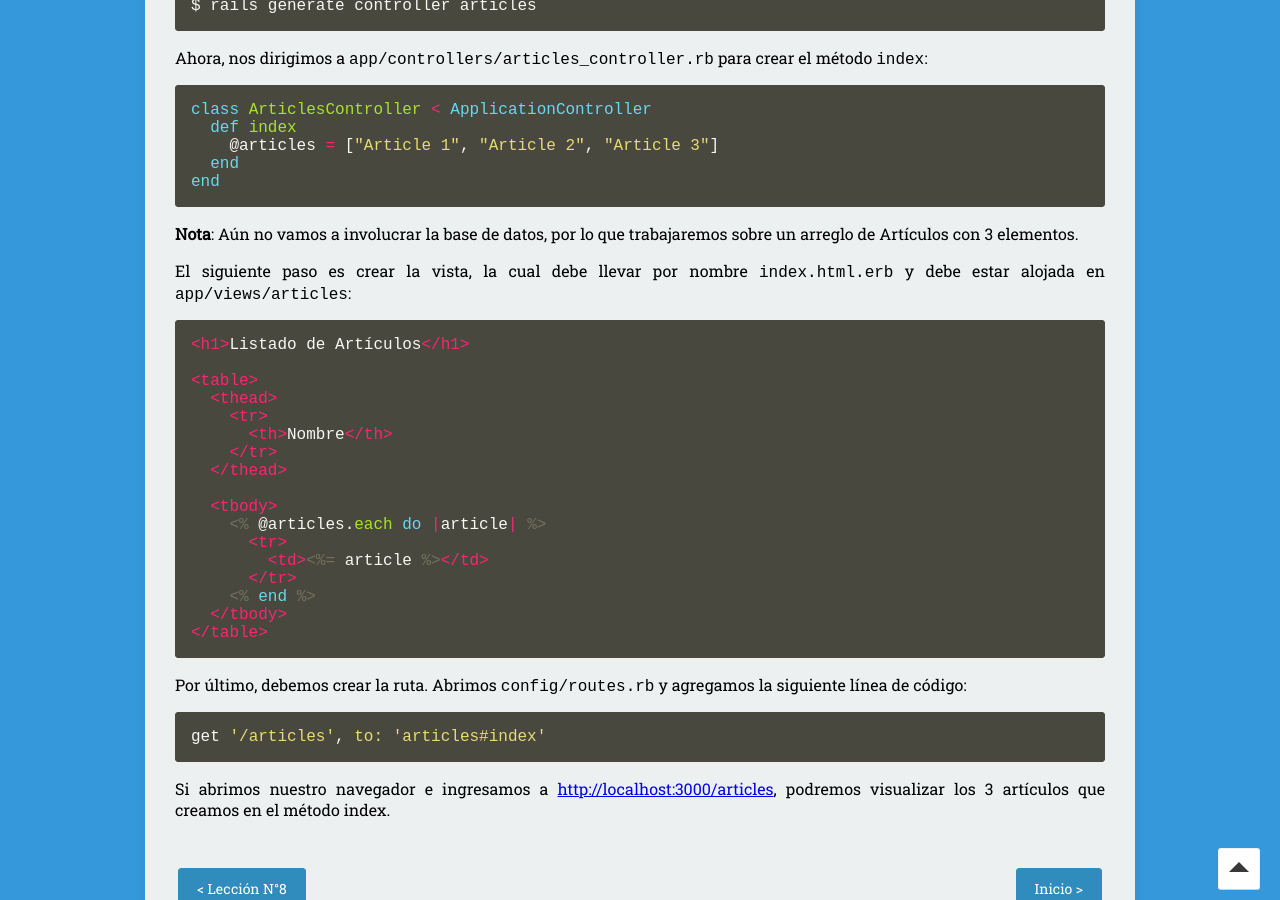
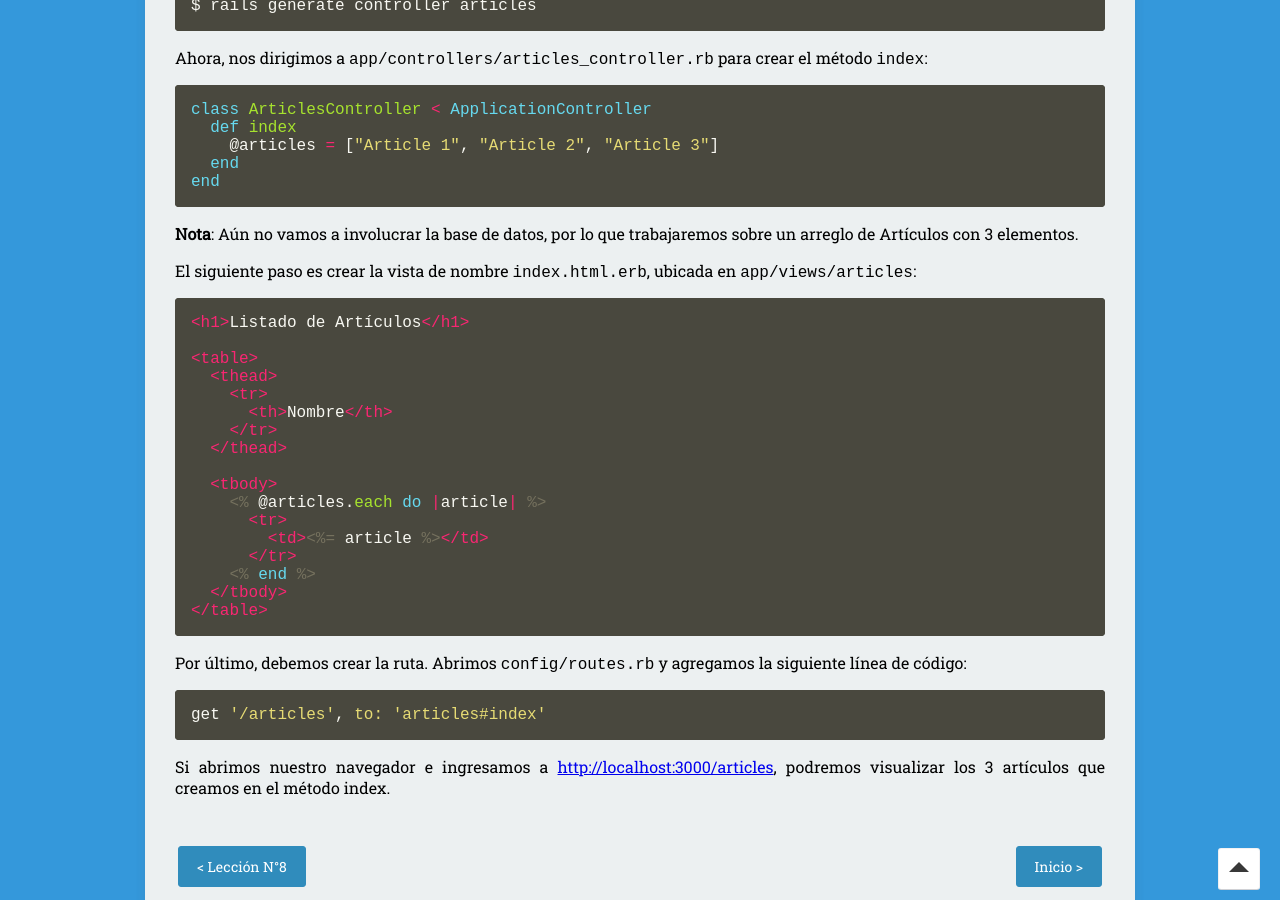
Before and after one commit to nisoto/Blog-anterior-2.0, a Jekyll site: the page built from _posts/2020-04-30-rails-ix-arquitectura.md, in a window 1280 px wide and 900 px high, scrolled down 3322 px. Built offline with Jekyll 4.4.1, drawn with Linux system fonts in a browser that asks for light colours; nearby versions of some CDN libraries.

Commit message:
Update 2020-04-30-rails-ix-arquitectura.md

````diff
--- a/_posts/2020-04-30-rails-ix-arquitectura.md
+++ b/_posts/2020-04-30-rails-ix-arquitectura.md
@@ -161,7 +161,7 @@ end
 
 **Nota**: Aún no vamos a involucrar la base de datos, por lo que trabajaremos sobre un arreglo de Artículos con 3 elementos.
 
-El siguiente paso es crear la vista, la cual debe llevar por nombre `index.html.erb` y debe estar alojada en `app/views/articles`:
+El siguiente paso es crear la vista de nombre `index.html.erb`, ubicada en `app/views/articles`:
 
 ``` erb
 <h1>Listado de Artículos</h1>
````
